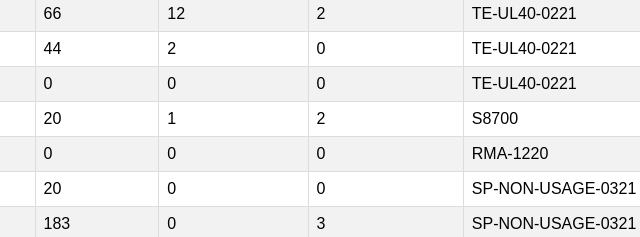
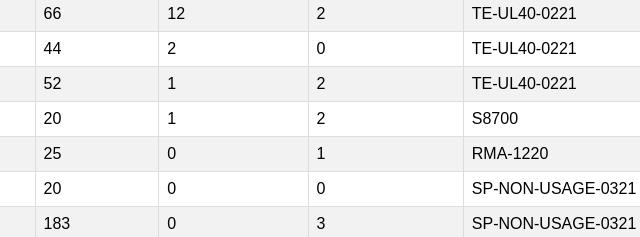
Before and after one commit to HTHRealtime/HTHRealtime.github.io, a plain HTML site: page index.html in a window 1280 px wide. Shown: the part 1533-1770 px from the top of the page, 484-1124 px from the left. Drawn offline with Linux system fonts and the light colour scheme.

Commit message:
Update index.html

```diff
--- a/index.html
+++ b/index.html
@@ -471,9 +471,9 @@ padding: 8px;
 <td>Nhung Nguyen</td>
 <td>ITB263734 </td>
 <td> ANS UL40 </td>
-<td> 0 </td>
-<td> 0 </td>
-<td> 0 </td>
+<td> 52 </td>
+<td> 1 </td>
+<td> 2 </td>
 <td> TE-UL40-0221</td>
 <td>55</td>
 </tr>
@@ -491,9 +491,9 @@ padding: 8px;
 <td>Nhung Nguyen</td>
 <td>ITB256563 </td>
 <td> ZTE Z855 Avid 4 </td>
+<td> 25 </td>
 <td> 0 </td>
-<td> 0 </td>
-<td> 0 </td>
+<td> 1 </td>
 <td> RMA-1220</td>
 <td>26</td>
 </tr>
```
